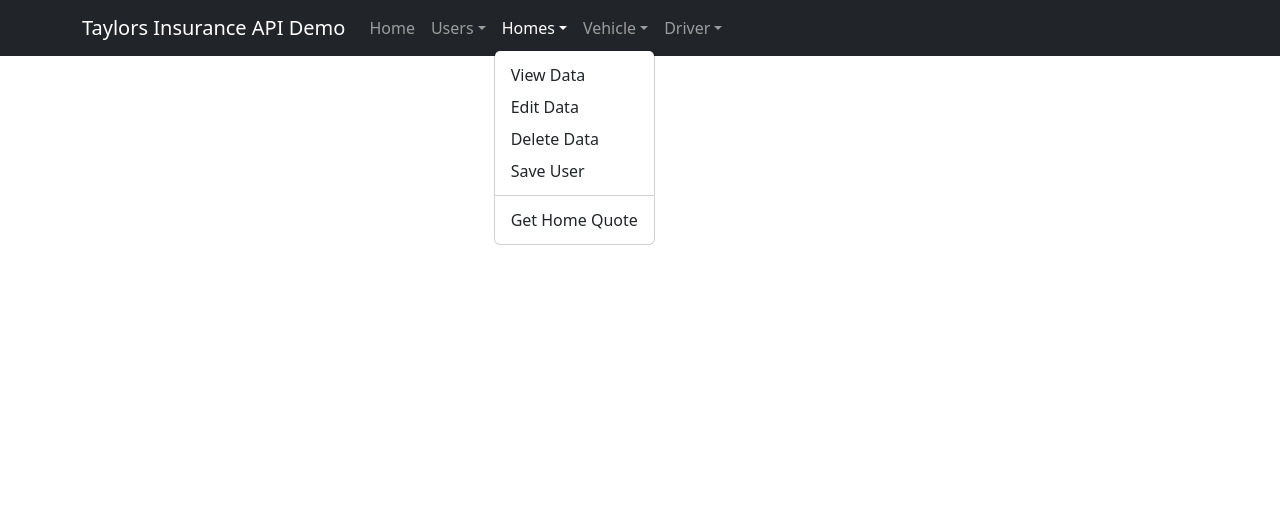
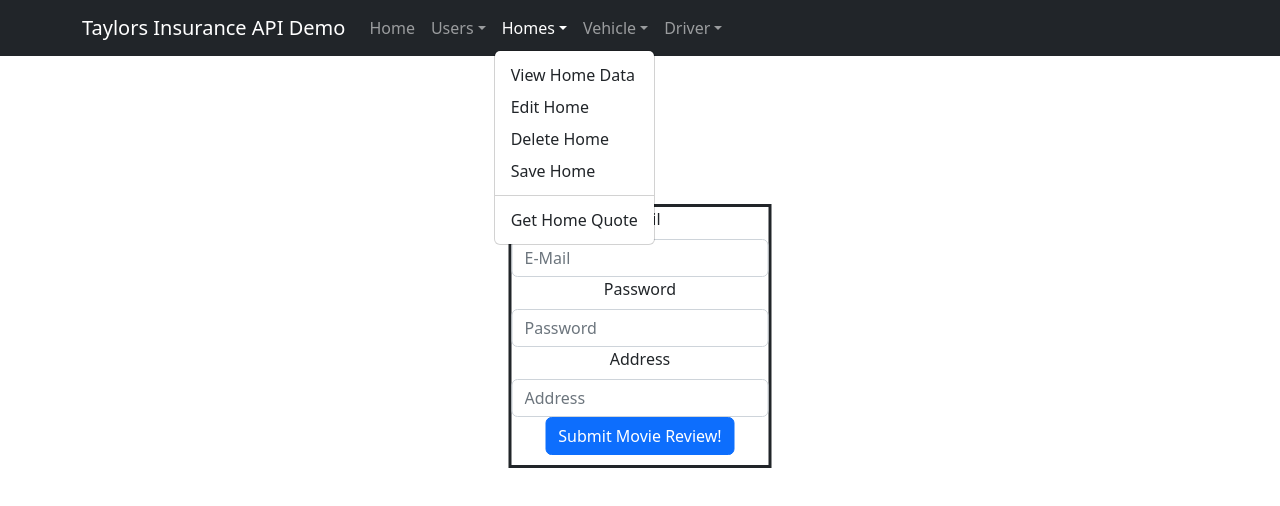
Before and after one commit to djlew89/capstone-project, a React (Create React App) app in the folder react-front-end/: page /SaveVehicleData in a window 1280 px wide. Both pictures are taken after a click on the button "Homes". Shown: the top 506 px of the page. Built offline with nearby package versions, Linux system fonts and the light colour scheme.

Commit message:
Save Vehicles setup and working

```diff
--- a/react-front-end/src/App.js
+++ b/react-front-end/src/App.js
@@ -4,12 +4,13 @@ import {Route, Routes} from "react-router-dom";
 import ViewUsers from "./pages/Users/display/User";
 import EditUser from "./pages/Users/editing/EditUser";
 import ViewDrivers from './pages/Driver';
-import ViewUserHomes from "./pages/Homes/UserHome";
+import ViewUserHomes from "./pages/Users/display/UserHome";
 import NavigationBar from './Navbar';
 import ViewVehicles from "./pages/Vehicles";
 import Homepage from "./Slideshow";
 import DeleteUser from "./pages/Users/editing/DeleteUser";
 import SaveData from "./pages/Users/editing/SaveData";
+import SaveVehicle from "./pages/Vehicles/SaveVehicle";
 
 function App() {
     return (
@@ -24,6 +25,7 @@ function App() {
                 <Route path="/EditUserData" element={<EditUser/>}/>
                 <Route path="/DeleteUserData" element={<DeleteUser/>}/>
                 <Route path="/SaveUserData" element={<SaveData/>}/>
+                <Route path="/SaveVehicleData" element={<SaveVehicle/>}/>
             </Routes>
         </>
     );
--- a/react-front-end/src/Navbar.js
+++ b/react-front-end/src/Navbar.js
@@ -25,26 +25,26 @@ function NavigationBar() {
                     </NavDropdown>
 
                     <NavDropdown title="Homes" id="basic-nav-dropdown">
-                        <NavDropdown.Item href="/Homes">View Data</NavDropdown.Item>
-                        <NavDropdown.Item href="#action/3.2">Edit Data</NavDropdown.Item>
-                        <NavDropdown.Item href="#action/3.3">Delete Data</NavDropdown.Item>
-                        <NavDropdown.Item href="#action/3.3">Save User</NavDropdown.Item>
+                        <NavDropdown.Item href="/Homes">View Home Data</NavDropdown.Item>
+                        <NavDropdown.Item href="#action/3.2">Edit Home</NavDropdown.Item>
+                        <NavDropdown.Item href="#action/3.3">Delete Home</NavDropdown.Item>
+                        <NavDropdown.Item href="#action/3.3">Save Home</NavDropdown.Item>
                         <NavDropdown.Divider/>
                         <NavDropdown.Item href="#action/3.3">Get Home Quote</NavDropdown.Item>
                     </NavDropdown>
 
                     <NavDropdown title="Vehicle" id="basic-nav-dropdown">
-                        <NavDropdown.Item href="/Vehicles">View Data</NavDropdown.Item>
-                        <NavDropdown.Item href="#action/3.2">Edit Data</NavDropdown.Item>
-                        <NavDropdown.Item href="#action/3.3">Delete Data</NavDropdown.Item>
-                        <NavDropdown.Item href="#action/3.3">Save User</NavDropdown.Item>
+                        <NavDropdown.Item href="/Vehicles">View Vehicle Data</NavDropdown.Item>
+                        <NavDropdown.Item href="#action/3.2">Edit Vehicle</NavDropdown.Item>
+                        <NavDropdown.Item href="#action/3.3">Delete Vehicle</NavDropdown.Item>
+                        <NavDropdown.Item href="/SaveVehicleData">Save Vehicle</NavDropdown.Item>
                     </NavDropdown>
 
                     <NavDropdown title="Driver" id="basic-nav-dropdown">
-                        <NavDropdown.Item href="/Drivers">View Data</NavDropdown.Item>
-                        <NavDropdown.Item href="#action/3.2">Edit Data</NavDropdown.Item>
-                        <NavDropdown.Item href="#action/3.3">Delete Data</NavDropdown.Item>
-                        <NavDropdown.Item href="#action/3.3">Save User</NavDropdown.Item>
+                        <NavDropdown.Item href="/Drivers">View Driver Data</NavDropdown.Item>
+                        <NavDropdown.Item href="/EditDriver">Edit Driver</NavDropdown.Item>
+                        <NavDropdown.Item href="/DeleteDriver">Delete Driver</NavDropdown.Item>
+                        <NavDropdown.Item href="/SaveDriver">Save Driver</NavDropdown.Item>
                     </NavDropdown>
                 </Nav>
             </Container>
--- a/react-front-end/src/pages/Homes/UserHome.js
+++ b/react-front-end/src/pages/Users/display/UserHome.js
@@ -1,7 +1,5 @@
 import React, {useState} from "react";
 import {ListGroup} from "react-bootstrap";
-
-//TODO this
 
 export default function ViewUserHomes() {
     let [userHomes, setUserHomes] = useState([]);
--- /dev/null
+++ b/react-front-end/src/pages/Vehicles/SaveVehicle.js
@@ -0,0 +1,45 @@
+import { useState } from 'react';
+import { Button, Form } from 'react-bootstrap';
+
+export default function SaveVehicle() {
+    const [make, setMake] = useState("");
+    const [model, setModel] = useState("");
+    const [year, setYear] = useState("");
+
+    function handleSubmit(event)
+    {
+        event.preventDefault();
+        let requestOptions = {
+            method: 'POST',
+            redirect: 'follow'
+        };
+
+        fetch(`http://localhost:8080/v1/users/1/autos?make=${make}&model=${model}&year=${year}`, requestOptions)
+            .then(response => response.text())
+            .then(result => console.log(result))
+            .catch(error => console.log('error', error));
+        alert("Vehicle saved")
+        window.location.href='/';
+    }
+
+    return (
+        <Form method="post" onSubmit={handleSubmit} id="form_display">
+            <Form.Group>
+                <Form.Label>Email</Form.Label>
+                <Form.Control name='make' type="text" placeholder="E-Mail"
+                              value={make} onChange={(e) => setMake(e.target.value)}></Form.Control>
+            </Form.Group>
+            <Form.Group>
+                <Form.Label>Password</Form.Label>
+                <Form.Control name='model' type="text" placeholder="Password"
+                              value={model} onChange={(e) => setModel(e.target.value)}></Form.Control>
+            </Form.Group>
+            <Form.Group>
+                <Form.Label>Address</Form.Label>
+                <Form.Control name='year' type="text" placeholder="Address"
+                              value={year} onChange={(e) => setYear(e.target.value)}></Form.Control>
+            </Form.Group>
+            <Button variant="primary" type="submit">Submit Movie Review!</Button>
+        </Form>
+    );
+}
```
